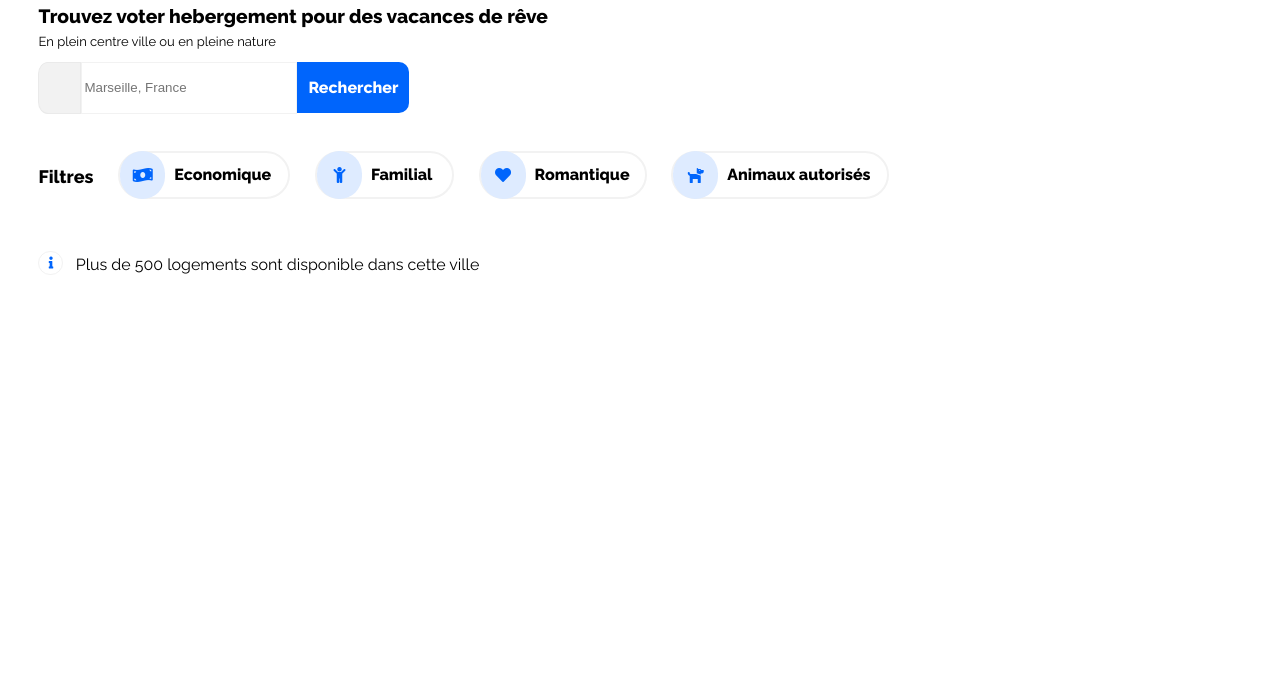
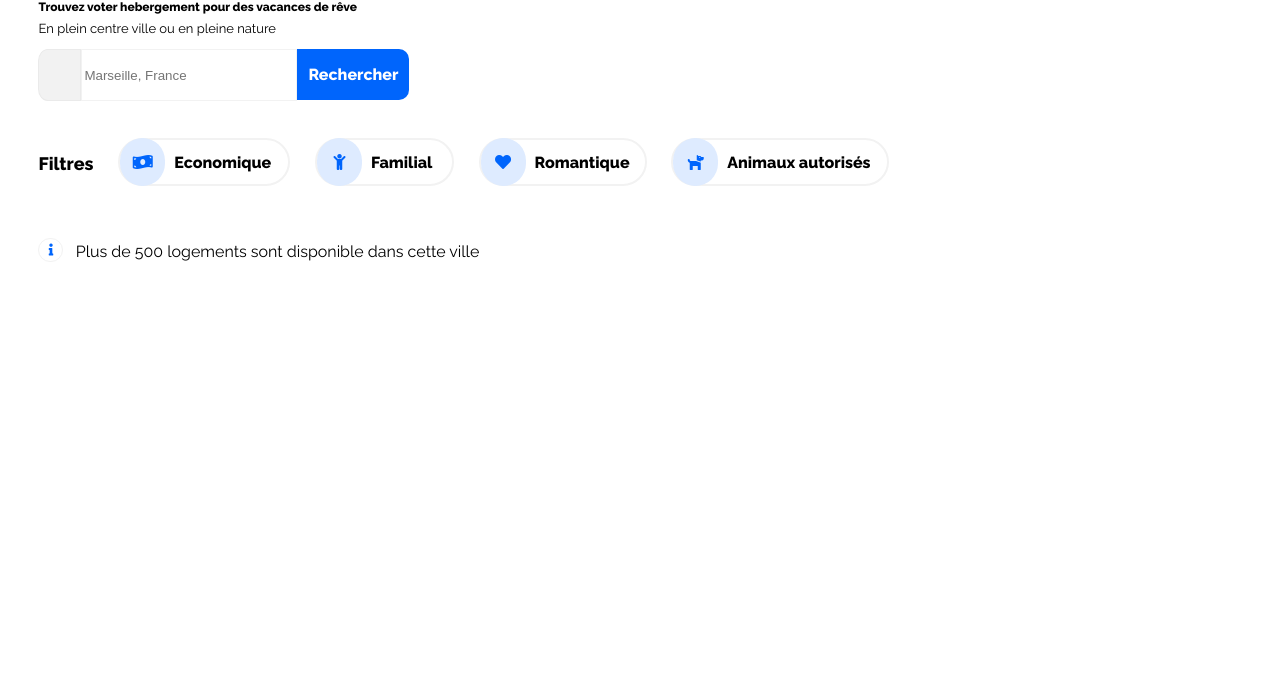
Before and after one commit to Uosnaridou/Projet2-Reservia, a plain HTML site: page index.html in a window 1280 px wide. Shown: the part 122-800 px from the top of the page. Drawn offline with Linux system fonts and the light colour scheme; some icons are missing.

Commit message:
modification nul de val

```diff
--- a/style.css
+++ b/style.css
@@ -152,6 +152,10 @@ h2
 {
     font-size: 18px;
 }
+
+h1 {
+    font-size: 12px;
+}
 i.fas.fa-info
 {
     display: flex;
```
